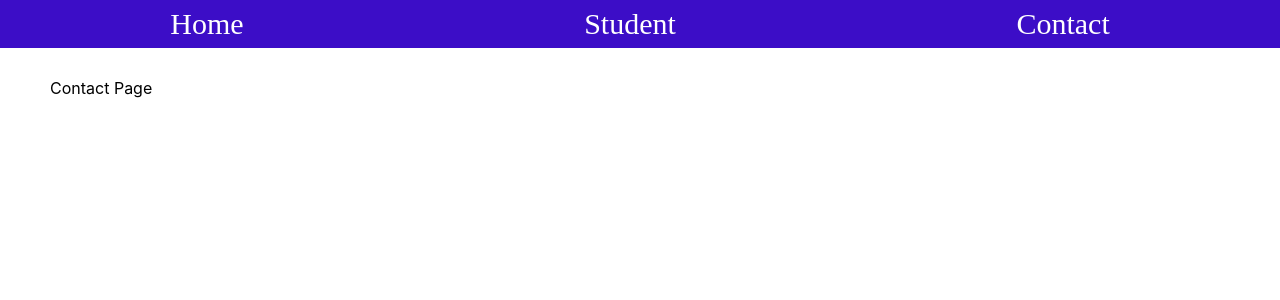
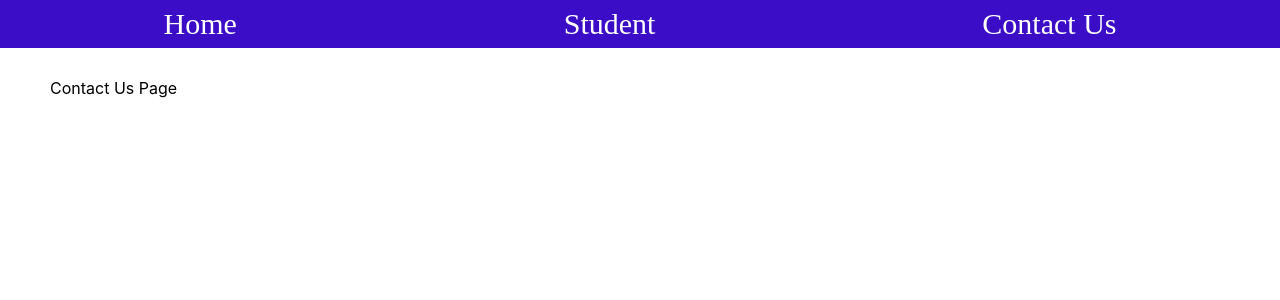
Before and after one commit to rishii64/EA25-React_HandsOn4, a React (Create React App) app: page /contact in a window 1280 px wide. Shown: the top 300 px of the page. Built offline with nearby package versions, Linux system fonts and the light colour scheme.

Commit message:
first commit

```diff
--- a/src/Contact.js
+++ b/src/Contact.js
@@ -3,7 +3,7 @@ import React from 'react'
 export default function Contact() {
   return (
     <div className='con'>
-      <p>Contact Page</p>
+      <p>Contact Us Page</p>
 
     </div>
 
--- a/src/Hook.js
+++ b/src/Hook.js
@@ -11,7 +11,7 @@ export default function Hook() {
           <div id='links'>
               <Link id='linkHead' to='/'>Home</Link>
               <Link id='linkHead' to='/student'>Student</Link>
-              <Link id='linkHead' to='/contact'>Contact</Link>
+              <Link id='linkHead' to='/contact'>Contact Us</Link>
           </div>
             {/* <h1>Route Component Page</h1> */}
             <Routes>
```
